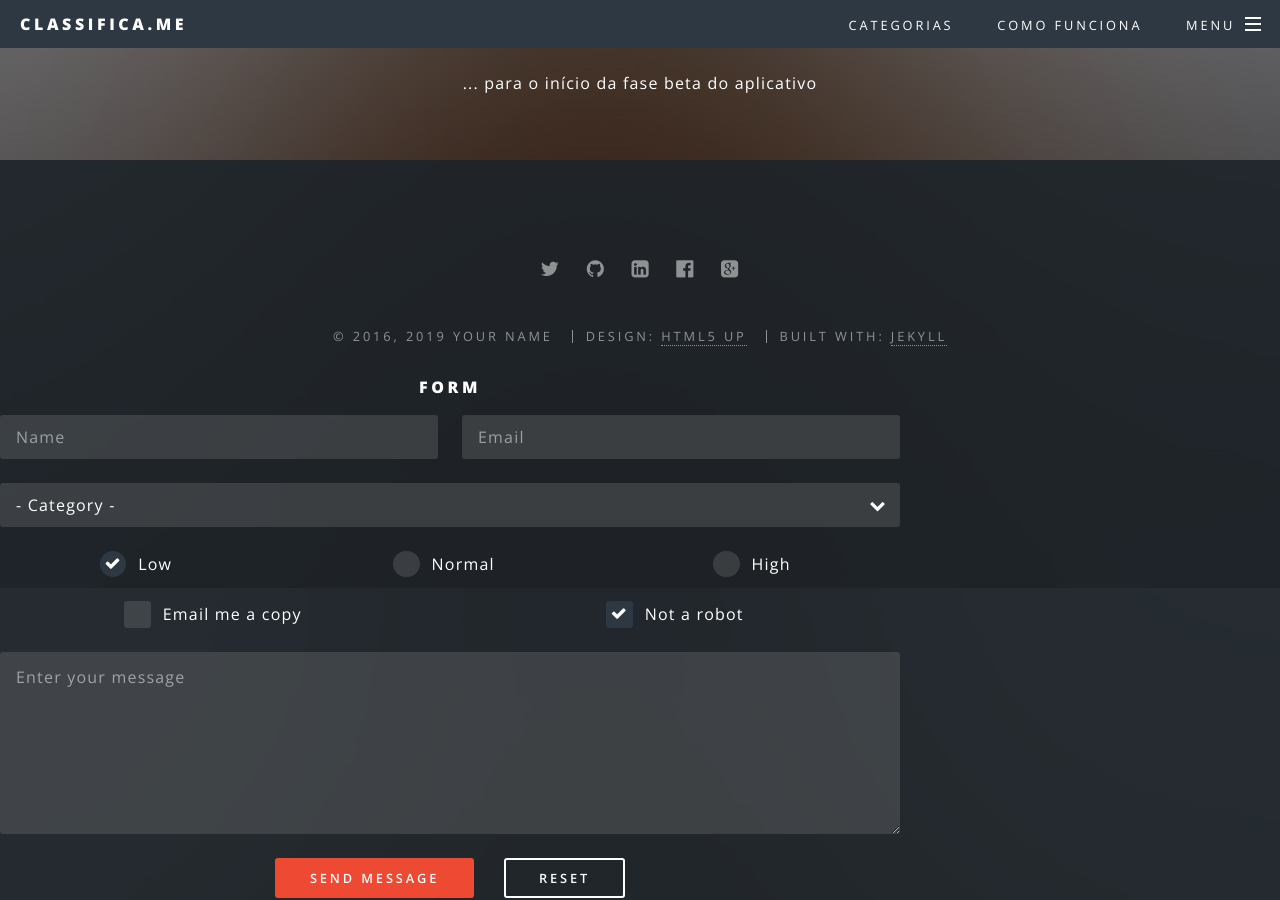
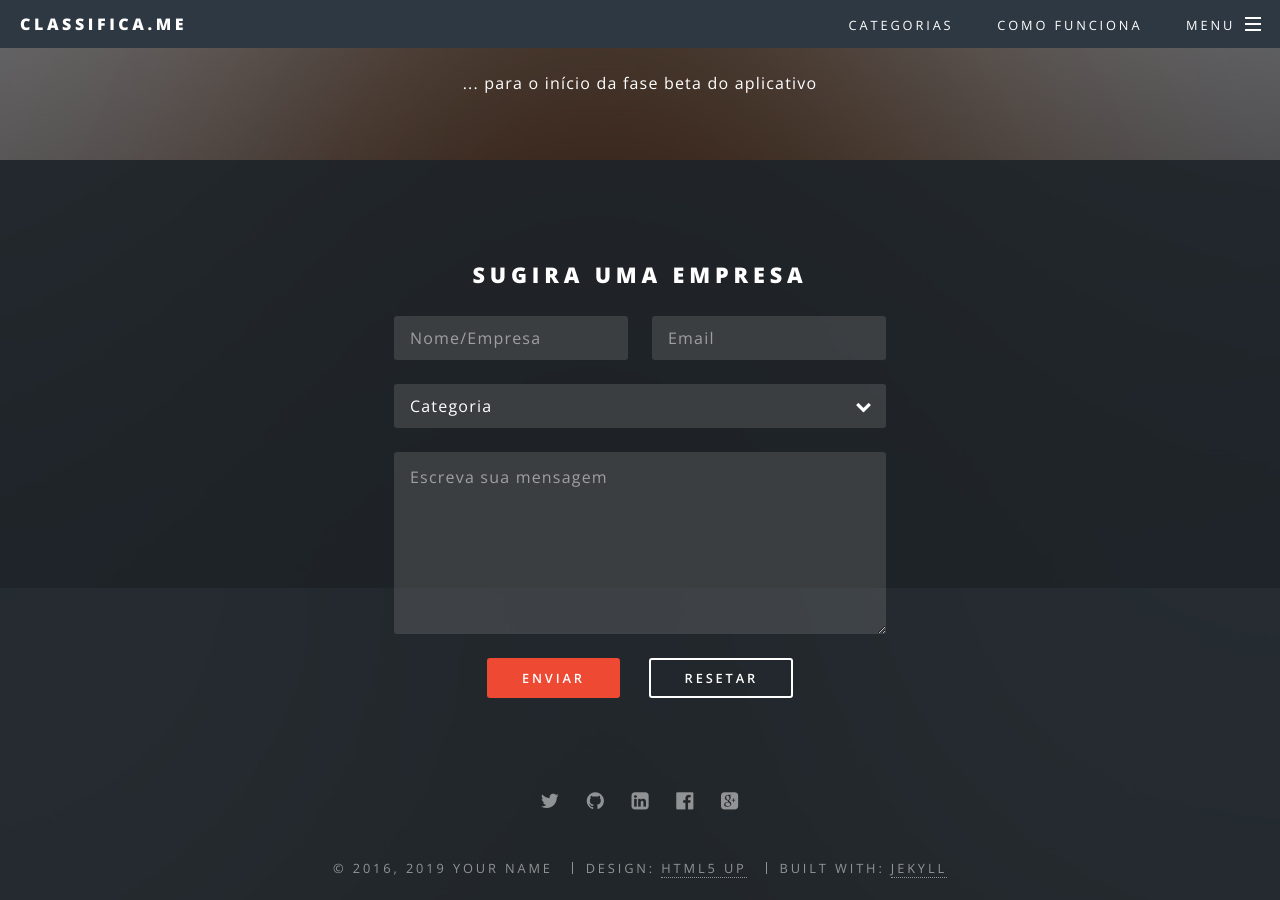
Before and after one commit to codered-co/classifica-me-web, a Jekyll site: the page built from index.html, in a window 1280 px wide and 900 px high, scrolled down 3963 px. Built offline with Jekyll 4.4.1, drawn with Linux system fonts in a browser that asks for light colours.

Commit message:
closes#4 finalizado - aguardando testes

```diff
--- a/_includes/footer.html
+++ b/_includes/footer.html
@@ -1,5 +1,42 @@
 <!-- Footer -->
 <footer id="footer">
+
+
+ <form action="https://formspree.io/contato@codered.online" method="post" class="contact-form">
+    <h2>SUGIRA UMA EMPRESA</h2>
+    <form method="post" action="#">
+      <div class="row uniform">
+        <div class="6u 12u$(xsmall)">
+          <input type="text" name="demo-name" id="demo-name" value="" placeholder="Nome/Empresa">
+        </div>
+        <div class="6u$ 12u$(xsmall)">
+          <input type="email" name="demo-email" id="demo-email" value="" placeholder="Email">
+        </div>
+        <div class="12u$">
+          <div class="select-wrapper">
+            <select name="demo-category" id="demo-category">
+              <option value="">Categoria</option>
+              <option value="1">Sugestão</option>
+              <option value="1">Crítica</option>
+              <option value="1">Dúvida</option>
+            </select>
+          </div>
+        </div>
+
+        <div class="12u$">
+          <textarea name="demo-message" id="demo-message" placeholder="Escreva sua mensagem" rows="6"></textarea>
+        </div>
+        <div class="12u$">
+          <ul class="actions">
+            <li><input type="submit" value="Enviar" class="special"></li>
+            <li><input type="reset" value="Resetar"></li>
+          </ul>
+        </div>
+      </div>
+  </form>
+
+
+
   <ul class="icons">
     {% for socloc in site.social %}
     {% if socloc[1] %}
@@ -24,57 +61,4 @@
     <li>Design: <a href="http://html5up.net" target="_blank">HTML5 UP</a></li>
     <li>Built with: <a href="http://jekyllrb.com" target="_blank">Jekyll</a></li>
   </ul>
-
-  <form style="width: 100vh">
-        <h4>Form</h4>
-        <form method="post" action="#">
-          <div class="row uniform">
-            <div class="6u 12u$(xsmall)">
-              <input type="text" name="demo-name" id="demo-name" value="" placeholder="Name">
-            </div>
-            <div class="6u$ 12u$(xsmall)">
-              <input type="email" name="demo-email" id="demo-email" value="" placeholder="Email">
-            </div>
-            <div class="12u$">
-              <div class="select-wrapper">
-                <select name="demo-category" id="demo-category">
-                  <option value="">- Category -</option>
-                  <option value="1">Manufacturing</option>
-                  <option value="1">Shipping</option>
-                  <option value="1">Administration</option>
-                  <option value="1">Human Resources</option>
-                </select>
-              </div>
-            </div>
-            <div class="4u 12u$(small)">
-              <input type="radio" id="demo-priority-low" name="demo-priority" checked="">
-              <label for="demo-priority-low">Low</label>
-            </div>
-            <div class="4u 12u$(small)">
-              <input type="radio" id="demo-priority-normal" name="demo-priority">
-              <label for="demo-priority-normal">Normal</label>
-            </div>
-            <div class="4u$ 12u$(small)">
-              <input type="radio" id="demo-priority-high" name="demo-priority">
-              <label for="demo-priority-high">High</label>
-            </div>
-            <div class="6u 12u$(small)">
-              <input type="checkbox" id="demo-copy" name="demo-copy">
-              <label for="demo-copy">Email me a copy</label>
-            </div>
-            <div class="6u$ 12u$(small)">
-              <input type="checkbox" id="demo-human" name="demo-human" checked="">
-              <label for="demo-human">Not a robot</label>
-            </div>
-            <div class="12u$">
-              <textarea name="demo-message" id="demo-message" placeholder="Enter your message" rows="6"></textarea>
-            </div>
-            <div class="12u$">
-              <ul class="actions">
-                <li><input type="submit" value="Send Message" class="special"></li>
-                <li><input type="reset" value="Reset"></li>
-              </ul>
-            </div>
-          </div>
-        </form>
 </footer>
--- a/css/main.scss
+++ b/css/main.scss
@@ -1794,6 +1794,13 @@ $baseurl: '{{ site.baseurl }}/images';
 		@include breakpoint(small) {
 			@include padding(3em, 2em);
 		}
+
+		form{
+			display: flex;
+			flex-direction: column;
+			align-items: center;
+			margin-bottom: 10vh;
+		}
 	}
 
 /* Landing */
```
